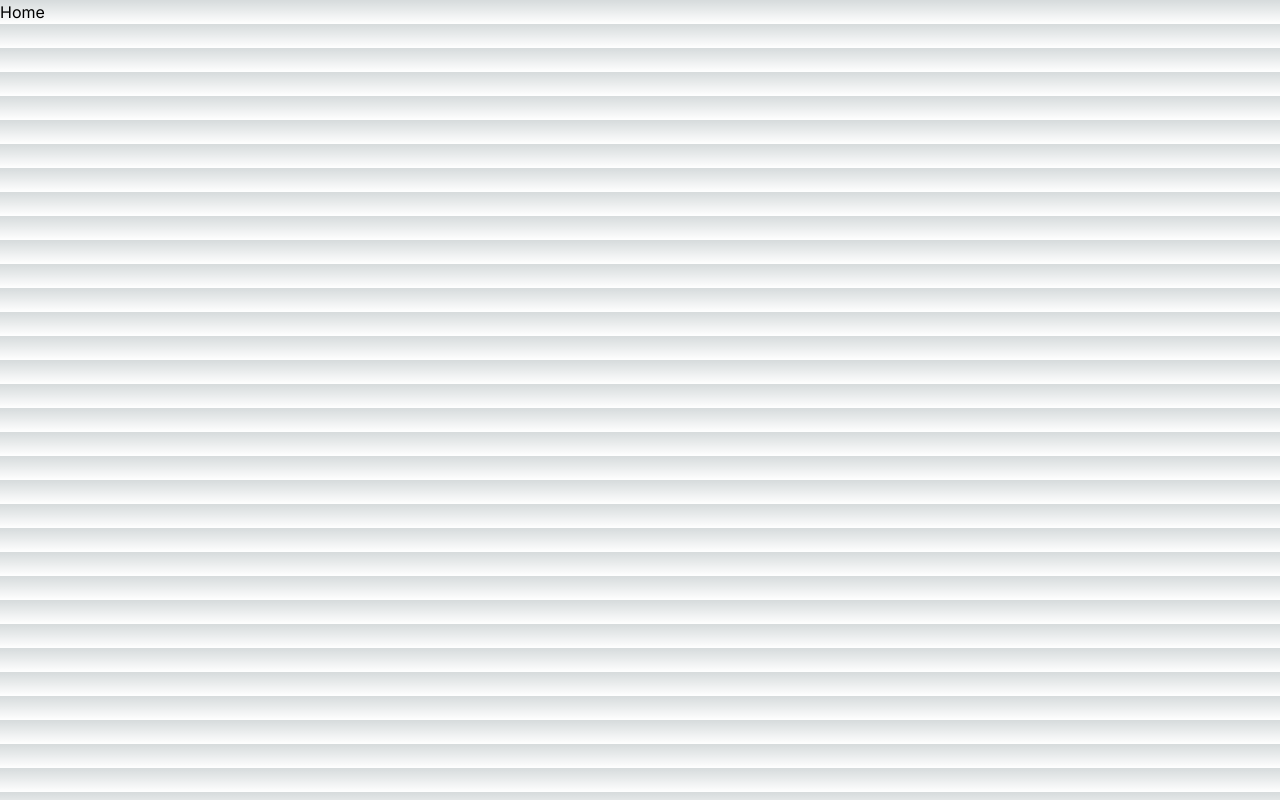
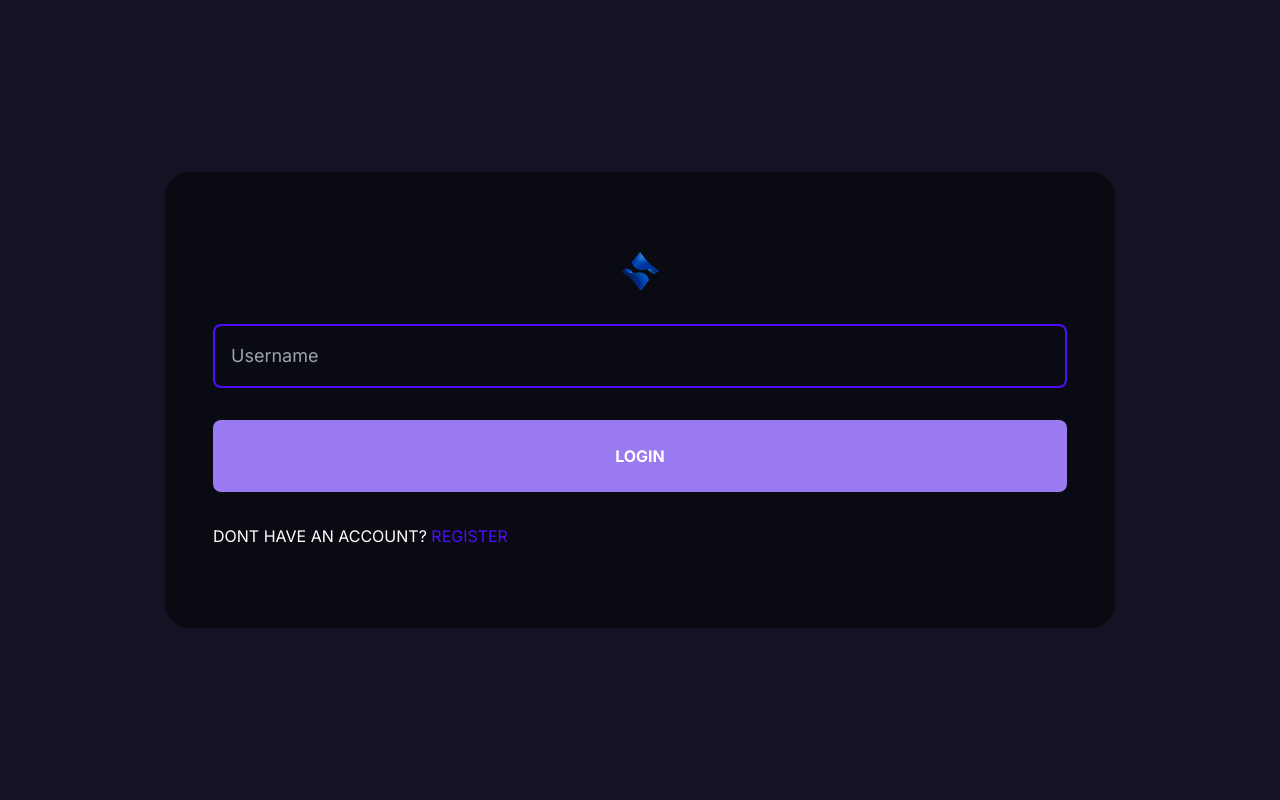
Before and after one commit to MinaPoker/MinaChat, a Next.js app in the folder Client/: page / in a window 1280 px wide. Built offline with nearby package versions, Linux system fonts and the light colour scheme.

Commit message:
setup login page for chat functionality

```diff
--- a/Client/src/app/login/Page.jsx
+++ b/Client/src/app/login/Page.jsx
@@ -137,7 +137,7 @@ const Login = () => {
           Login
         </button>
         <span className="text-white uppercase">
-          Don't have an account?{" "}
+          Dont have an account?{" "}
           <Link href="/register" className="text-[#4e0eff]">
             Register
           </Link>
--- a/Client/src/app/page.jsx
+++ b/Client/src/app/page.jsx
@@ -1,10 +1,10 @@
-import Image from "next/image";
-import Chats from "./chats/page"
+
+import Login from "./login/page";
 
 export default function Home() {
   return (
     <div>
-          Home
+      <Login />
     </div>
   );
 }
```
